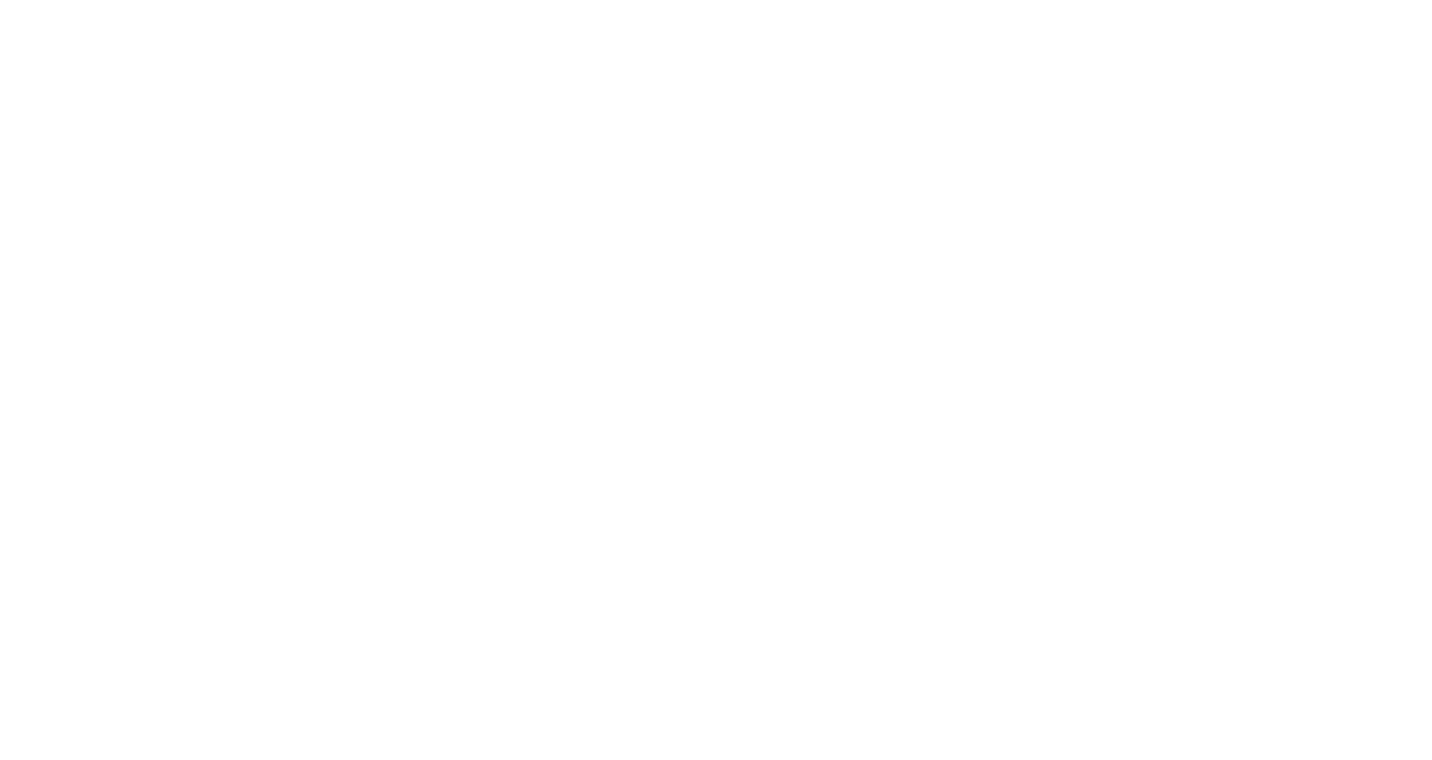
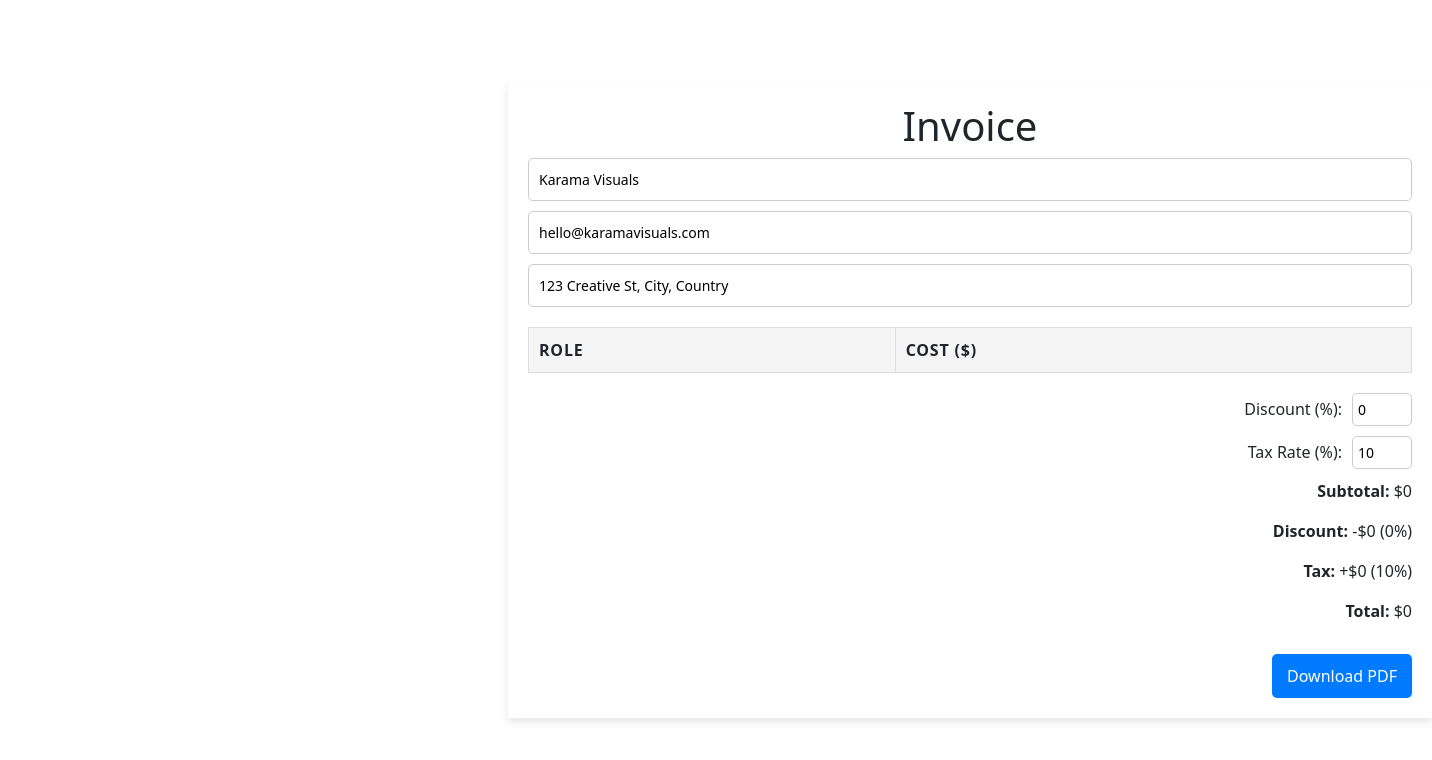
Before and after one commit to carlkarama/MarroWebClient, a React (Create React App) app: page /invoice in a window 1280 px wide. Before the commit this address had no page. Shown: the top 760 px of the page, 1432 px wide, since content can reach past the window. Built offline with nearby package versions, Linux system fonts and the light colour scheme.

Commit message:
add invoice page

```diff
--- a/src/components/Table/PricingTable/PricingTable.tsx
+++ b/src/components/Table/PricingTable/PricingTable.tsx
@@ -23,11 +23,11 @@ const PricingTable: React.FC = () => {
     const updatedFields = [...fields];
     updatedFields[index] = { ...updatedFields[index], [key]: value };
 
-    if (key === 'price' || key === 'hours' || key == 'pricingType') {
-      if (updatedFields[index].pricingType == 'Per Project') {
-        updatedFields[index].total = parseFloat(updatedFields[index].price);
+    if (key === 'price' || key === 'hours' || key === 'pricingType') {
+      if (updatedFields[index].pricingType === 'Per Project') {
+        updatedFields[index].total = updatedFields[index].price;
       } else {
-        updatedFields[index].total = parseFloat(updatedFields[index].price) * parseFloat(updatedFields[index].hours.toString());
+        updatedFields[index].total = updatedFields[index].price * parseFloat(updatedFields[index].hours.toString());
       }
     }
 
@@ -38,6 +38,7 @@ const PricingTable: React.FC = () => {
     const costData = fields.map(field => ({
       name: field.fieldName,
       cost: field.total ?? 0,
+      productionPhases: field.phases ?? [],
     }));
 
     setCostData(costData);
--- a/src/hooks/context/FieldsContext.tsx
+++ b/src/hooks/context/FieldsContext.tsx
@@ -1,7 +1,7 @@
 import React, { createContext, useContext, useState, ReactNode } from 'react';
 import { Field } from '../../interfaces/Field/Field';
 
-interface FieldsContextType {
+export interface FieldsContextType {
   fields: Field[];
   setFields: React.Dispatch<React.SetStateAction<Field[]>>;
   costData: { name: string; cost: number }[];
--- a/src/index.tsx
+++ b/src/index.tsx
@@ -9,6 +9,7 @@ import 'bootstrap/dist/css/bootstrap.min.css';
 import { BrowserRouter, Routes, Route } from 'react-router-dom';
 import { FieldsProvider } from './hooks/context/FieldsContext';
 import CalculateProfit from './pages/Profit/CalculateProfit';
+import Invoice from './pages/Invoice/Invoice';
 
 const root = ReactDOM.createRoot(document.getElementById('root') as HTMLElement);
 root.render(
@@ -20,6 +21,7 @@ root.render(
           <Route path='/rate' element={<Rate/>}></Route>
           <Route path="/pricing" element={<PricingTable/>} />
           <Route path="/profit" element={<CalculateProfit/>} />
+          <Route path="/invoice" element={<Invoice/>} />
         </Routes>
       </BrowserRouter>
   </FieldsProvider>
--- a/src/interfaces/Field/Field.tsx
+++ b/src/interfaces/Field/Field.tsx
@@ -3,7 +3,7 @@ import { ProductionPhase } from "../Phase/ProductionPhase";
 export interface Field {
     fieldName: string;
     pricingType: string;
-    price: string;
+    price: number;
     hours: number;
     total: number;
     phases: ProductionPhase[];
--- /dev/null
+++ b/src/pages/Invoice/Invoice.css
@@ -0,0 +1,71 @@
+.invoice-container {
+    /* max-width: 800px; */
+    margin: auto;
+    padding: 20px;
+    background: #fff;
+    width: 350%;
+    box-shadow: 0 4px 8px rgba(0, 0, 0, 0.1);
+    /* border-radius: 8px; */
+  }
+
+  h1 {
+    text-align: center;
+  }
+
+  .business-info {
+    display: flex;
+    flex-direction: column;
+    gap: 10px;
+    margin-bottom: 20px;
+  }
+
+  .business-info input {
+    padding: 10px;
+    border: 1px solid #ccc;
+    border-radius: 5px;
+    font-size: 14px;
+  }
+
+  .invoice-table {
+    width: 100%;
+    border-collapse: collapse;
+    margin-bottom: 20px;
+  }
+
+  .invoice-table th, .invoice-table td {
+    border: 1px solid #ddd;
+    padding: 10px;
+    text-align: left;
+  }
+
+  .invoice-summary {
+    text-align: right;
+  }
+
+  .invoice-summary label {
+    display: block;
+    margin: 10px 0;
+  }
+
+  .invoice-summary input {
+    width: 60px;
+    margin-left: 10px;
+    padding: 5px;
+    border: 1px solid #ccc;
+    border-radius: 5px;
+  }
+
+  .invoice-button {
+    padding: 10px 15px;
+    border: none;
+    background: #007BFF;
+    color: white;
+    font-size: 16px;
+    border-radius: 5px;
+    cursor: pointer;
+    margin-top: 15px;
+}
+
+.invoice-button:hover {
+    background: #0056b3;
+}
--- /dev/null
+++ b/src/pages/Invoice/Invoice.tsx
@@ -0,0 +1,119 @@
+import React, { useContext, useState } from "react";
+import { FieldsContext } from "../../hooks/context/FieldsContext";
+import jsPDF from "jspdf";
+import autoTable from "jspdf-autotable";
+import "./Invoice.css";
+
+const Invoice: React.FC = () => {
+  const { fields } = useContext(FieldsContext);
+  const [businessName, setBusinessName] = useState("Karama Visuals");
+  const [businessEmail, setBusinessEmail] = useState("hello@karamavisuals.com");
+  const [businessAddress, setBusinessAddress] = useState("123 Creative St, City, Country");
+  const [discount, setDiscount] = useState(0);
+  const [taxRate, setTaxRate] = useState(10); // Default tax rate 10%
+
+  // Calculate totals
+  const subtotal = fields.reduce((sum, item) => sum + item.total, 0);
+  const discountAmount = (subtotal * discount) / 100;
+  const taxAmount = ((subtotal - discountAmount) * taxRate) / 100;
+  const finalTotal = subtotal - discountAmount + taxAmount;
+
+  // Generate PDF Invoice
+  const generatePDF = () => {
+    const doc = new jsPDF();
+    doc.setFontSize(18);
+    doc.text("Invoice", 14, 20);
+    doc.setFontSize(12);
+    doc.text(`Business Name: ${businessName}`, 14, 30);
+    doc.text(`Email: ${businessEmail}`, 14, 40);
+    doc.text(`Address: ${businessAddress}`, 14, 50);
+
+    // Ensure autoTable is correctly used
+    autoTable(doc, {
+      startY: 60,
+      head: [["Role", "Cost", "Production Phases"]],
+      body: fields.map((field) => [
+        field.fieldName,
+        `$${field.total.toLocaleString()}`,
+        field.phases.length ? field.phases.join(", ") : "N/A"
+      ]),
+    });
+
+    // Ensure doc.lastAutoTable is used correctly
+    const finalY = (doc as any).lastAutoTable.finalY || 70;
+
+    doc.text(`Subtotal: $${subtotal.toLocaleString()}`, 14, finalY + 10);
+    doc.text(`Discount: -$${discountAmount.toLocaleString()} (${discount}%)`, 14, finalY + 20);
+    doc.text(`Tax: +$${taxAmount.toLocaleString()} (${taxRate}%)`, 14, finalY + 30);
+    doc.text(`Total: $${finalTotal.toLocaleString()}`, 14, finalY + 40);
+
+    doc.save("invoice.pdf");
+  };
+
+  return (
+    <div className="invoice-container">
+      <h1>Invoice</h1>
+
+      {/* Business Info */}
+      <div className="business-info">
+        <input
+          type="text"
+          placeholder="Business Name"
+          value={businessName}
+          onChange={(e) => setBusinessName(e.target.value)}
+        />
+        <input
+          type="email"
+          placeholder="Business Email"
+          value={businessEmail}
+          onChange={(e) => setBusinessEmail(e.target.value)}
+        />
+        <input
+          type="text"
+          placeholder="Business Address"
+          value={businessAddress}
+          onChange={(e) => setBusinessAddress(e.target.value)}
+        />
+      </div>
+
+      {/* Invoice Table */}
+      <table className="invoice-table">
+        <thead>
+          <tr>
+            <th>Role</th>
+            <th>Cost ($)</th>
+          </tr>
+        </thead>
+        <tbody>
+          {fields.map((field) => (
+            <tr key={field.fieldName}>
+              <td>{field.fieldName}</td>
+              <td>${field.total.toLocaleString()}</td>
+            </tr>
+          ))}
+        </tbody>
+      </table>
+
+      {/* Invoice Summary */}
+      <div className="invoice-summary">
+        <label>
+          Discount (%):
+          <input type="number" value={discount} onChange={(e) => setDiscount(Number(e.target.value))} />
+        </label>
+        <label>
+          Tax Rate (%):
+          <input type="number" value={taxRate} onChange={(e) => setTaxRate(Number(e.target.value))} />
+        </label>
+
+        <p><strong>Subtotal:</strong> ${subtotal.toLocaleString()}</p>
+        <p><strong>Discount:</strong> -${discountAmount.toLocaleString()} ({discount}%)</p>
+        <p><strong>Tax:</strong> +${taxAmount.toLocaleString()} ({taxRate}%)</p>
+        <p><strong>Total:</strong> ${finalTotal.toLocaleString()}</p>
+
+        <button className="invoice-button" onClick={generatePDF}>Download PDF</button>
+      </div>
+    </div>
+  );
+};
+
+export default Invoice;
--- a/src/pages/Profit/CalculateProfit.tsx
+++ b/src/pages/Profit/CalculateProfit.tsx
@@ -2,6 +2,7 @@ import React, { useState, useContext } from 'react';
 import { PieChart, Pie, Tooltip, Legend, Cell, BarChart, Bar, XAxis, YAxis, CartesianGrid, ResponsiveContainer } from 'recharts';
 import { FieldsContext } from '../../hooks/context/FieldsContext';
 import './CalculateProfit.css';
+import NextButton from '../../components/Button/NextButton/NextButton';
 
 const COLORS = ['#0088FE', '#00C49F', '#FFBB28', '#FF8042', '#A28DFF', '#FF69B4'];
 
@@ -21,6 +22,7 @@ const CalculateProfit: React.FC = () => {
   const isOverBudget = clientBudget && totalCost > clientBudget;
 
   return (
+    <div>
     <div className="calculate-profit-container">
       <h1>Calculate Profit</h1>
 
@@ -95,6 +97,11 @@ const CalculateProfit: React.FC = () => {
         <p><strong>Profit:</strong> {clientBudget ? `$${profit.toLocaleString()} (${profitMargin}%)` : 'Enter a budget'}</p>
       </div>
     </div>
+    <NextButton
+            route={"/invoice"}
+            nextPageName={"Generate invoice 🧾 >"}
+          />
+    </div>
   );
 };
 
```
